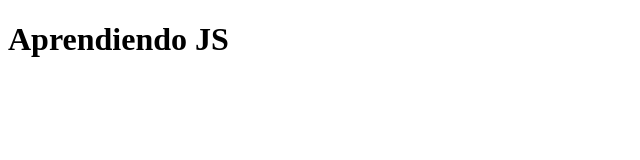
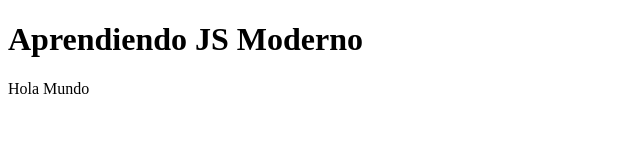
Before and after one commit to angelik323/aprendiendoJS, a plain HTML site: page index.html in a window 1280 px wide. Shown: the whole page, without its empty margins (0-640 px from the left). Drawn offline with Linux system fonts and the light colour scheme.

Commit message:
se agrega un script en el .html

```diff
--- a/index.html
+++ b/index.html
@@ -7,7 +7,13 @@
 </head>
 <body>
 
-    <h1>Aprendiendo JS</h1>
+    <h1>Aprendiendo JS Moderno</h1>
+
+    <div id="app"></div>
+
+    <script>
+        document.getElementById('app').innerHTML = 'Hola Mundo';
+    </script>
 
 </body>
 </html>
```
